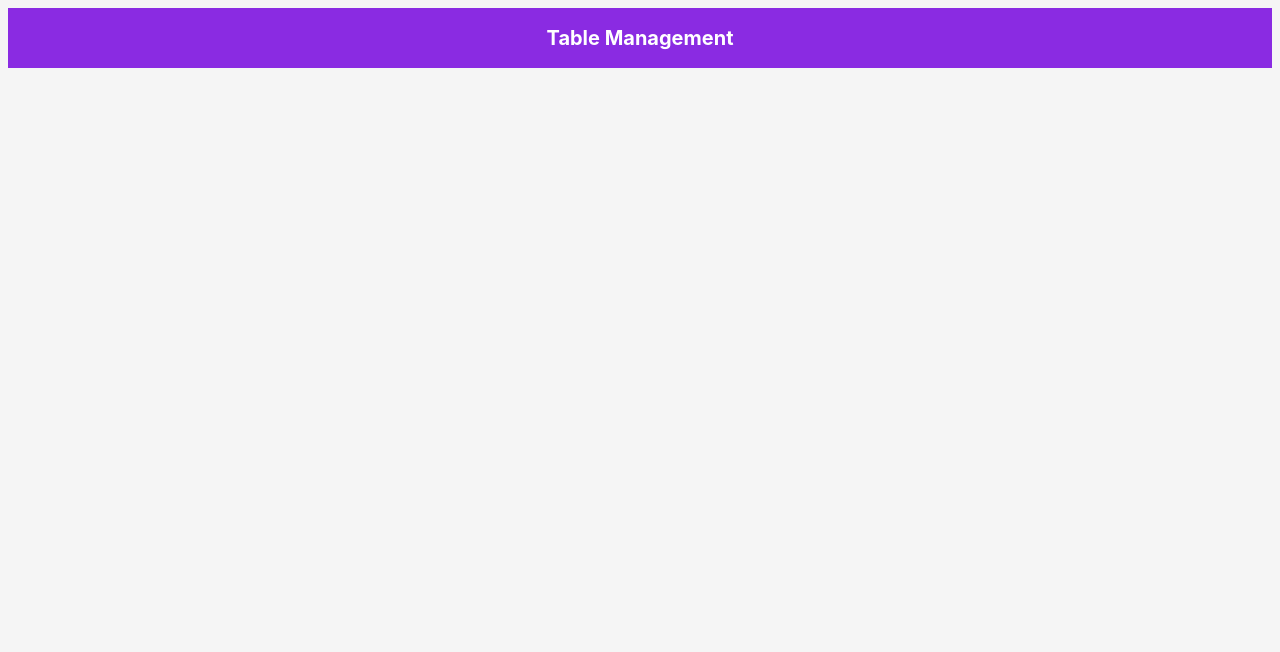
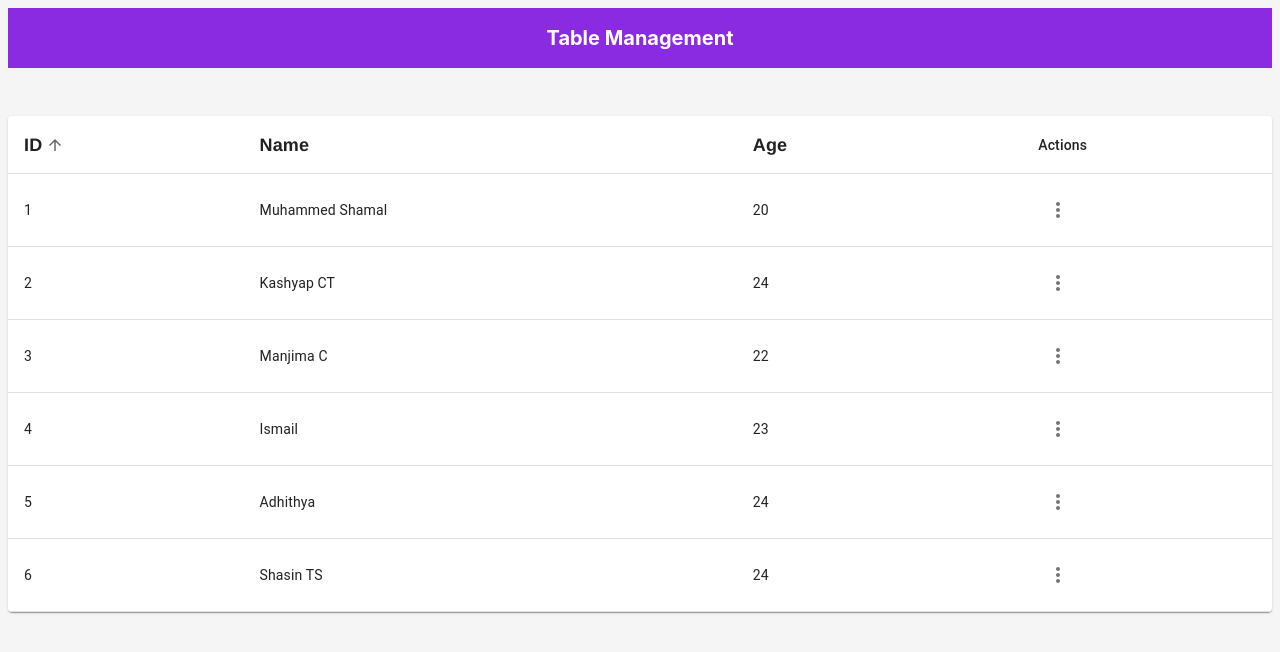
Before and after one commit to Muhammed-shamal/Developer_Profile, a React (Vite) app: page / in a window 1280 px wide. Shown: the top 652 px of the page. Built offline with nearby package versions, Linux system fonts and the light colour scheme.

Commit message:
created table with seperate ui and functions to make code more good look

```diff
--- a/src/App.tsx
+++ b/src/App.tsx
@@ -1,9 +1,11 @@
 import Navbar from "./components/Navbar/navbar";
+import TableFunction from "./components/Table/table";
 
 function App() {
   return (
     <>
       <Navbar />
+      <TableFunction />
     </>
   );
 }
--- a/src/components/Buttons/deleteBtn.tsx
+++ b/src/components/Buttons/deleteBtn.tsx
@@ -1,9 +1,12 @@
 import { Button, Stack } from "@mui/material";
+import { DeleteBtnProps } from ".";
 
-function DeleteBtn() {
+function DeleteBtn({ handleDelete }: DeleteBtnProps) {
   return (
     <Stack>
-      <Button></Button>
+      <Button color="error" onClick={() => handleDelete("delete")}>
+        Delete
+      </Button>
     </Stack>
   );
 }
--- a/src/components/Buttons/updateBtn.tsx
+++ b/src/components/Buttons/updateBtn.tsx
@@ -1,9 +1,12 @@
 import { Button, Stack } from "@mui/material";
+import { UpdateBtnProps } from ".";
 
-function UpdateBtn() {
+function UpdateBtn({ handleUpdate }: UpdateBtnProps) {
   return (
     <Stack>
-      <Button></Button>
+      <Button color="primary" onClick={() => handleUpdate("edit")}>
+        Update
+      </Button>
     </Stack>
   );
 }
--- a/src/components/Navbar/navbar.css
+++ b/src/components/Navbar/navbar.css
@@ -3,6 +3,7 @@
   color: white;
   padding: 0.1rem;
   text-align: center;
+  margin-bottom: 3rem;
 }
 
 .header-title {
--- /dev/null
+++ b/src/components/Table/UI.tsx
@@ -0,0 +1,118 @@
+import React from "react";
+import {
+  Table,
+  TableBody,
+  TableCell,
+  TableContainer,
+  TableHead,
+  TableRow,
+  TableSortLabel,
+  IconButton,
+  Menu,
+  Paper,
+} from "@mui/material";
+import MoreVertIcon from "@mui/icons-material/MoreVert";
+
+import "./table.css";
+import UpdateBtn from "../Buttons/updateBtn";
+import DeleteBtn from "../Buttons/deleteBtn";
+import { TableUIProps } from ".";
+
+function TableUI({
+  //data
+  anchorEl,
+  rows,
+  selectedRow,
+  sortConfig,
+
+  //functions
+  handleDelete,
+  handleMenuClick,
+  handleMenuClose,
+  handleSort,
+  handleUpdate,
+}: TableUIProps) {
+  return (
+    <React.Fragment>
+      <Paper sx={{ width: "100%", overflow: "hidden" }}>
+        <TableContainer>
+          <Table aria-labelledby="tableTitle">
+            <TableHead>
+              <TableRow>
+                <TableCell>
+                  <TableSortLabel
+                    active={sortConfig.key === "id"}
+                    direction={
+                      sortConfig.key === "id" ? sortConfig.direction : "asc"
+                    }
+                    onClick={() => handleSort("id")}
+                    className="t-head"
+                  >
+                    ID
+                  </TableSortLabel>
+                </TableCell>
+                <TableCell>
+                  <TableSortLabel
+                    active={sortConfig.key === "name"}
+                    direction={
+                      sortConfig.key === "name" ? sortConfig.direction : "asc"
+                    }
+                    onClick={() => handleSort("name")}
+                    className="t-head"
+                  >
+                    Name
+                  </TableSortLabel>
+                </TableCell>
+                <TableCell>
+                  <TableSortLabel
+                    active={sortConfig.key === "age"}
+                    direction={
+                      sortConfig.key === "age" ? sortConfig.direction : "asc"
+                    }
+                    onClick={() => handleSort("age")}
+                    className="t-head"
+                  >
+                    Age
+                  </TableSortLabel>
+                </TableCell>
+                <TableCell>Actions</TableCell>
+              </TableRow>
+            </TableHead>
+            <TableBody>
+              {rows.length > 0 ? (
+                rows.map((row) => (
+                  <TableRow key={row.id}>
+                    <TableCell>{row.id}</TableCell>
+                    <TableCell>{row.name}</TableCell>
+                    <TableCell>{row.age}</TableCell>
+                    <TableCell>
+                      <IconButton
+                        onClick={(event) => handleMenuClick(event, row)}
+                      >
+                        <MoreVertIcon />
+                      </IconButton>
+                      <Menu
+                        anchorEl={anchorEl}
+                        open={Boolean(anchorEl) && selectedRow?.id === row.id}
+                        onClose={handleMenuClose}
+                      >
+                        <UpdateBtn handleUpdate={handleUpdate} />
+                        <DeleteBtn handleDelete={handleDelete} />
+                      </Menu>
+                    </TableCell>
+                  </TableRow>
+                ))
+              ) : (
+                <TableRow>
+                  <TableCell colSpan={4}>No data available</TableCell>
+                </TableRow>
+              )}
+            </TableBody>
+          </Table>
+        </TableContainer>
+      </Paper>
+    </React.Fragment>
+  );
+}
+
+export default TableUI;
--- /dev/null
+++ b/src/components/Table/index.ts
@@ -0,0 +1,32 @@
+// TypeScript interfaces for the data, (data types)
+export interface RowData {
+  id: number;
+  name: string;
+  age: number;
+}
+
+export const data: RowData[] = [
+  { id: 1, name: "Muhammed Shamal", age: 20 },
+  { id: 2, name: "Kashyap CT", age: 24 },
+  { id: 3, name: "Manjima C", age: 22 },
+
+  { id: 4, name: "Ismail", age: 23 },
+  { id: 5, name: "Adhithya", age: 24 },
+  { id: 6, name: "Shasin TS", age: 24 },
+];
+
+
+export interface TableUIProps {
+  rows: RowData[];
+  sortConfig: {
+    key: keyof RowData;
+    direction: "asc" | "desc";
+  };
+  anchorEl: HTMLElement | null;
+  selectedRow: RowData | null;
+  handleSort: (column: keyof RowData) => void;
+  handleMenuClick: (event: React.MouseEvent<HTMLElement>, row: RowData) => void;
+  handleMenuClose: () => void;
+  handleUpdate: (action: "edit") => void;
+  handleDelete: (action: "delete") => void;
+}
--- /dev/null
+++ b/src/components/Table/table.css
@@ -0,0 +1,8 @@
+.t-head {
+  text-decoration: underline;
+  color: seagreen;
+
+  font-family: 'Franklin Gothic Medium', 'Arial Narrow', Arial, sans-serif;
+  font-weight: bold;
+  font-size: large;
+}
--- /dev/null
+++ b/src/components/Table/table.tsx
@@ -0,0 +1,83 @@
+import React, { useState } from "react";
+
+import { data, RowData } from ".";
+import TableUI from "./UI";
+
+function TableFunction() {
+  const [rows, setRows] = useState<RowData[]>(data);
+
+  const [sortConfig, setSortConfig] = useState<{
+    key: keyof RowData;
+    direction: "asc" | "desc";
+  }>({ key: "id", direction: "asc" });
+
+  const [anchorEl, setAnchorEl] = useState<null | HTMLElement>(null);
+  const [selectedRow, setSelectedRow] = useState<RowData | null>(null);
+
+  //for make sorting;
+  const handleSort = (column: keyof RowData) => {
+    let direction: "asc" | "desc" = "asc"; // Use 'asc' or 'desc'
+    if (sortConfig.key === column && sortConfig.direction === "asc") {
+      direction = "desc"; // Toggle to 'desc' if currently 'asc'
+    }
+    setSortConfig({ key: column, direction });
+
+    const sortedRows = [...rows].sort((a, b) => {
+      if (a[column] < b[column]) return direction === "asc" ? -1 : 1;
+      if (a[column] > b[column]) return direction === "asc" ? 1 : -1;
+      return 0;
+    });
+    setRows(sortedRows);
+  };
+
+  const handleMenuClick = (
+    event: React.MouseEvent<HTMLElement>,
+    row: RowData
+  ) => {
+    setAnchorEl(event.currentTarget);
+    setSelectedRow(row);
+  };
+
+  //make actions like deletion or edits;
+  const handleUpdate = (action: "edit") => {
+    if (selectedRow) {
+      console.log(
+        `action is ${action} and data is this:`,
+        JSON.stringify(selectedRow, null, 2)
+      );
+    }
+    setAnchorEl(null);
+  };
+
+  const handleDelete = (action: "delete") => {
+    if (selectedRow) {
+      console.log(
+        `action is ${action} and data is this:`,
+        JSON.stringify(selectedRow, null, 2)
+      );
+    }
+    setAnchorEl(null);
+  };
+
+  //close the modal;
+  const handleMenuClose = () => {
+    setAnchorEl(null);
+  };
+
+  return (
+    <TableUI
+      anchorEl={anchorEl}
+      rows={rows}
+      selectedRow={selectedRow}
+      sortConfig={sortConfig}
+
+      handleDelete={handleDelete}
+      handleMenuClick={handleMenuClick}
+      handleMenuClose={handleMenuClose}
+      handleSort={handleSort}
+      handleUpdate={handleUpdate}
+    />
+  );
+}
+
+export default TableFunction;
--- a/src/index.css
+++ b/src/index.css
@@ -4,15 +4,14 @@
   font-weight: 400;
 
   color-scheme: light dark;
-  color: rgba(255, 255, 255, 0.87);
-  background-color: whitesmoke;
+  color: #000000;
+  background-color: #f5f5f5;
 
   font-synthesis: none;
   text-rendering: optimizeLegibility;
   -webkit-font-smoothing: antialiased;
   -moz-osx-font-smoothing: grayscale;
 }
-
 
 /*
 a {
```
Also changed, not shown: src/components/Buttons/index.js (deleted, +0 -9 lines), src/components/Buttons/index.ts (added, +7 -0 lines).
